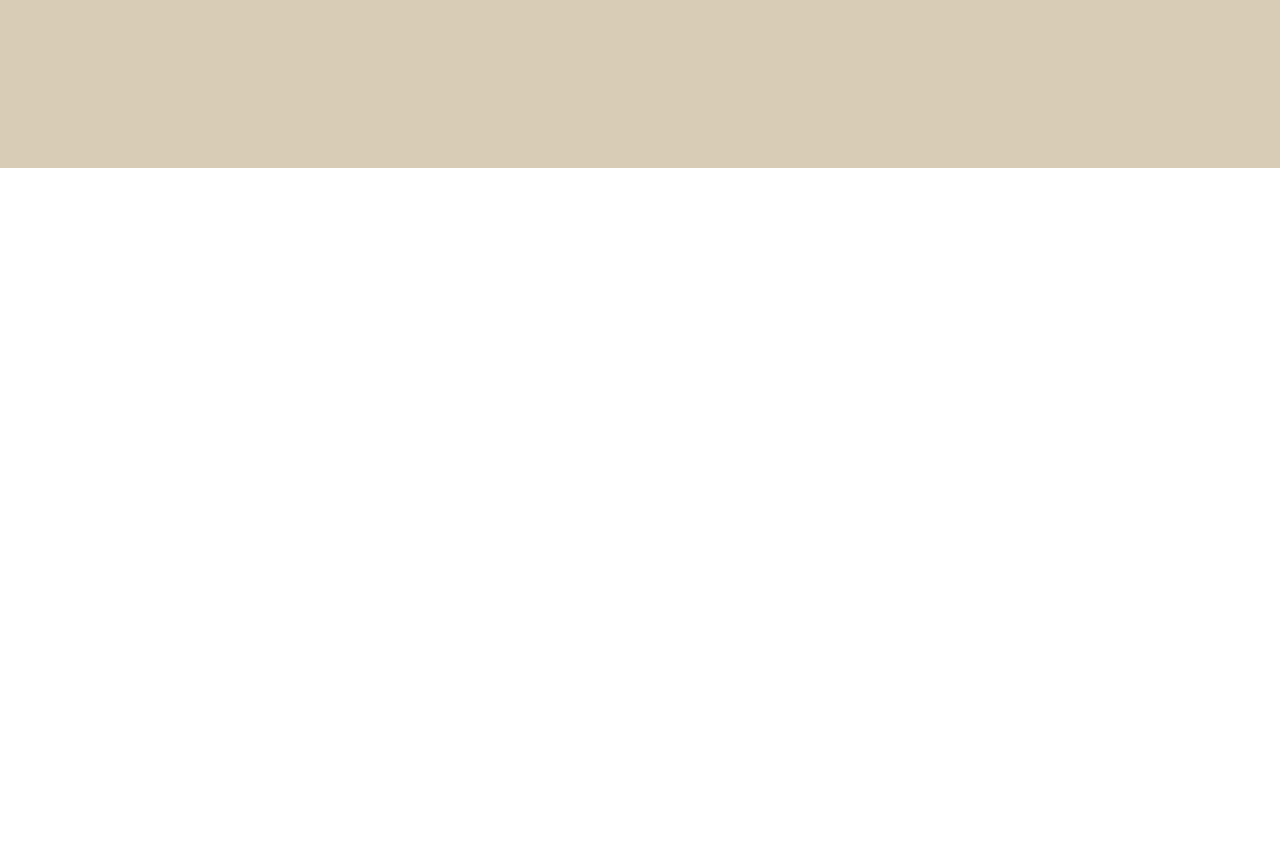
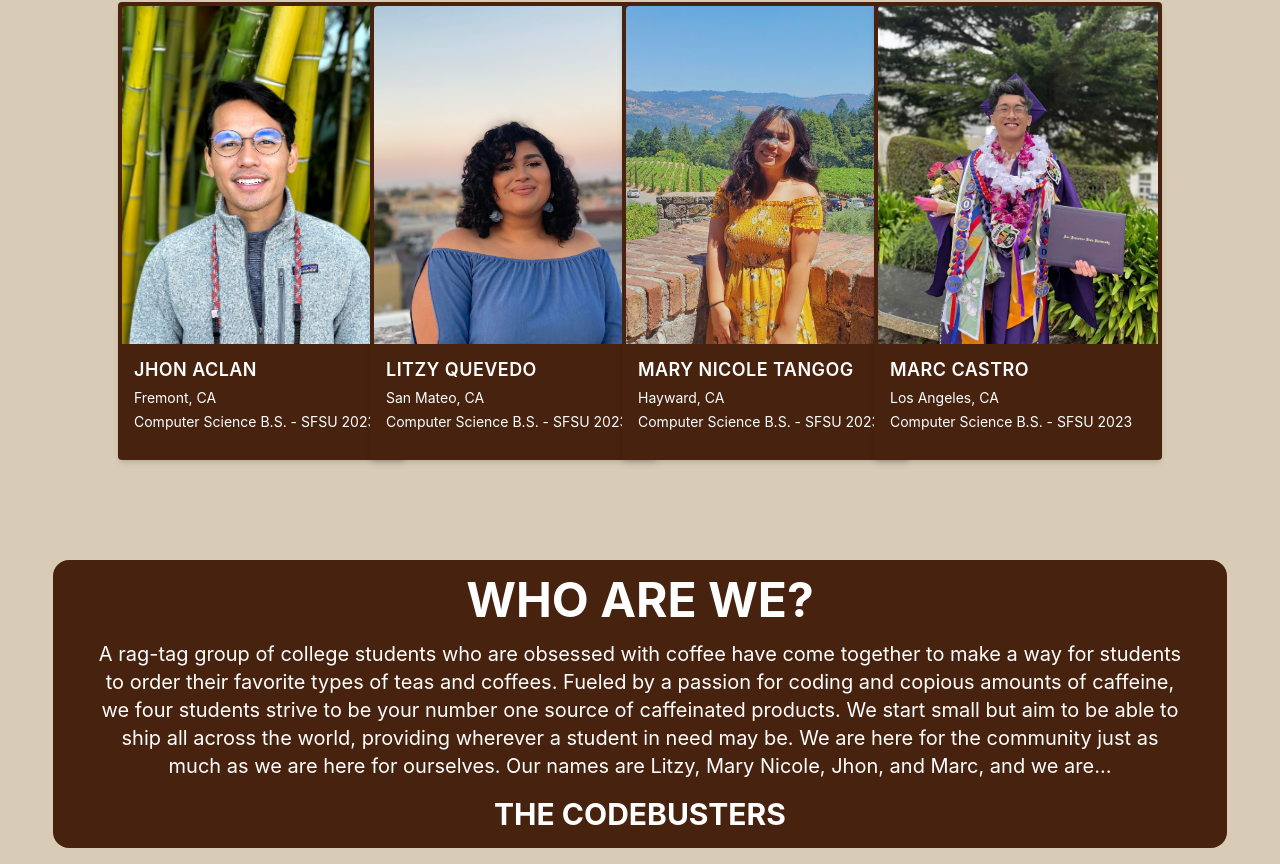
Before and after one commit to majocast/OnTheGrind-React, a React (Create React App) app in the folder client/: page / in a window 1280 px wide. Shown: the part 632-1496 px from the top of the page. Before the commit the page ends 800 px from the top, so only its background shows below. Built offline with nearby package versions, Linux system fonts and the light colour scheme.

Commit message:
project finished, moving on to launch prep

```diff
--- a/client/src/pages/About.js
+++ b/client/src/pages/About.js
@@ -1,38 +1,72 @@
-import React from 'react';
+import React, { useEffect, useState } from 'react';
+import { useLocation } from 'react-router-dom';
 import JhonImg from '../images/jhon-photo.jpg'
 import LitzyImg from '../images/litzy-photo.jpg'
 import NicoleImg from '../images/nicole-photo.jpg'
-import MarcImg from '../images/marc-photo.jpg'
+import MarcImg from '../images/alt-marc-photo.jpg'
+import MarcImg2 from '../images/marc-photo.jpg'
 
 const About = () => {
+  const location = useLocation();
+  const [reworkShow, setReworkShow] = useState(true);
+
+  useEffect(() => {
+    if(location.pathname === '/about') {
+      console.log('in about');
+      setReworkShow(true);
+    } else {
+      setReworkShow(false);
+    }
+  }, location.pathname);
+
+
   const team = [
-    {name: 'Jhon Aclan', major: 'Computer Science B.S.', college: 'SFSU Class of 2023', city: 'Fremont, CA', image: JhonImg},
-    {name: 'Litzy Quevedo', major: 'Computer Science B.S.', college: 'SFSU Class of 2023', city: 'San Mateo, CA', image: LitzyImg},
-    {name: 'Mary Nicole Tangog', major: 'Computer Science B.S.', college: 'SFSU Class of 2023', city: 'Hayward, CA', image: NicoleImg},
-    {name: 'Marc Castro', major: 'Computer Science B.S.', college: 'SFSU Class of 2023', city: 'Los Angeles, CA', image: MarcImg}
+    {name: 'Jhon Aclan', major: 'Computer Science B.S.', college: 'SFSU 2023', city: 'Fremont, CA', image: JhonImg},
+    {name: 'Litzy Quevedo', major: 'Computer Science B.S.', college: 'SFSU 2023', city: 'San Mateo, CA', image: LitzyImg},
+    {name: 'Mary Nicole Tangog', major: 'Computer Science B.S.', college: 'SFSU 2023', city: 'Hayward, CA', image: NicoleImg},
+    {name: 'Marc Castro', major: 'Computer Science B.S.', college: 'SFSU 2023', city: 'Los Angeles, CA', image: MarcImg}
   ];
 
   return (
-    <div className='animate-rise flex flex-col items-center justify-center w-screen py-10'>
+    <div className='animate-rise flex flex-col items-center justify-center w-full py-10'>
       <h1 className='uppercase text-5xl font-bold py-8 text-center'>The Team Behind The Grind</h1>
-      <div className='grid grid-cols-1 xs:grid-cols-1 sm:grid-cols-1 md:grid-cols-2 lg:grid-cols-4 gap-12 pb-8 w-3/4 my-10'>
+      <div className='grid grid-cols-1 xs:grid-cols-1 sm:grid-cols-1 md:grid-cols-2 lg:grid-cols-4 gap-12 pb-8 w-3/4 '>
         {team.map((member) => {
           return (
             <div className='flex flex-col justify-center items-center'>
-              <div className="bg-white w-72 h-full shadow-md rounded m-3">
+              <div className="border-4 border-[#47220f] bg-[#47220f] w-72 h-full shadow-md rounded m-3">
                 <div className="h-3/4 w-full">
                   <img className="w-full h-full object-cover rounded-t" src={member.image} alt={member.name} />
                 </div>
                 <div className="w-full h-1/4 m-3">
-                  <span className="text-lg font-semibold uppercase tracking-wide ">{member.name}</span>
-                  <p className="text-gray-600 text-sm leading-5 mt-1">{member.city}</p>
-                  <p className="text-gray-600 text-sm leading-5 mt-1">{member.major} - {member.college}</p>
+                  <span className="text-white text-lg font-semibold uppercase tracking-wide ">{member.name}</span>
+                  <p className="text-white text-sm leading-5 mt-1">{member.city}</p>
+                  <p className="text-white text-sm leading-5 mt-1">{member.major} - {member.college}</p>
                 </div>
               </div>
             </div>
           )
         })}
       </div>
+      {reworkShow ?
+      <section className='flex flex-col justify-center items-center bg-white p-6'>
+        <h1 className='uppercase text-5xl font-bold py-4 text-center'>The Man Behind The Rebuild</h1>
+        <div className="p-6 sm:p-12 dark:bg-gray-900 dark:text-gray-100 bg-[#d8ccb6] border-4 border-[#47220f] rounded-2xl w-5/6">
+          <div className="flex flex-col space-y-4 md:space-y-0 md:space-x-6 md:flex-row">
+            <img src={MarcImg2} alt="" className="self-center flex-shrink-0 w-24 h-24 border-2 border-[#47220f] rounded-full md:justify-self-start dark:bg-gray-500 dark:border-gray-700" />
+            <div className="flex flex-col">
+              <h4 className="text-lg font-semibold text-center md:text-left">Marc Castro</h4>
+              <p className="dark:text-gray-400">
+                My name is Marc Castro, and a year later my love for caffeinated drinks has not changed.
+                With that being said, I revisited this company website to remake and redesign the layout and functionality of our
+                website to highlight just how far we have come as owners and developers. With the power of the MERN Stack
+                (MongoDB, Express, React, and Node.js) and our supporters, we now have created a website that displays not only
+                our delicious coffee bean selection, but also what we, <span className='font-bold'>The Codebusters</span>, wake up to every morning... to a grind!
+              </p>
+            </div>
+          </div>
+        </div>
+      </section> : null}
     </div>
   )
 }
--- a/client/src/pages/Cart.js
+++ b/client/src/pages/Cart.js
@@ -1,7 +1,6 @@
 import React, {useState, useEffect} from 'react';
 import axios from 'axios';
 import { Link } from'react-router-dom';
-import { BsTrash } from 'react-icons/bs'
 import emptyCart from '../images/empty-cart.png';
 import arabicaImage from '../images/products/arabica.jpg';
 import bourbonImage from '../images/products/bourbon.jpg';
@@ -84,11 +83,53 @@ const Cart = () => {
             <h1 className='text-white'>Price Per Bag (USD)</h1>
           </div>
           {cart.map((product, index) => {
+            var productImg;
+            switch(product.item) {
+              case 'arabica':
+                productImg = arabicaImage;
+                break;
+              case 'bourbon':
+                productImg = bourbonImage;
+                break;
+              case 'excelsa':
+                productImg = excelsaImage;
+                break;
+              case 'french':
+                productImg = frenchImage;
+                break;
+              case 'geisha':
+                productImg = geishaImage;
+                break;
+              case 'liberica':
+                productImg = libericaImage;
+                break;
+              case 'robusta':
+                productImg = robustaImage;
+                break;
+              case 'typica':
+                productImg = typicaImage;
+                break;
+              case 'green':
+                productImg = greenImage;
+                break;
+              case 'herbal':
+                productImg = herbalImage;
+                break;
+              case 'white':
+                productImg = whiteImage;
+                break;
+              case 'rose':
+                productImg = roseImage;
+                break;
+              default:
+                productImg = '';
+            }
             return (
-              <div className='rounded-md bg-[#d8ccb6] grid grid-cols-4 p-4 mx-2 my-1'>
-                <h1 className='capitalize'>{product.item}</h1>
-                <h1>{product.weight}</h1>
-                <h1>{product.price}</h1>
+              <div className='rounded-md bg-[#d8ccb6] grid grid-cols-5 p-4 mx-2 my-1 gap-4 align-center justify-center'>
+                <img className='w-20' src={productImg} alt='product' />
+                <h1 className='flex flex-col capitalize justify-center'>{product.item}</h1>
+                <h1 className='flex flex-col justify-center'>{product.weight}</h1>
+                <h1 className='flex flex-col justify-center'>{product.price}</h1>
                 <button value={product._id} onClick={(e) => removeItem(e)}>remove</button>
               </div>
             )
--- a/client/src/pages/FAQ.js
+++ b/client/src/pages/FAQ.js
@@ -7,10 +7,10 @@ const FAQ = () => {
       <div className='flex flex-col w-4/5 gap-6'>
         <div className="block rounded-lg bg-white p-6 shadow-[0_2px_15px_-3px_rgba(0,0,0,0.07),0_10px_20px_-2px_rgba(0,0,0,0.04)] dark:bg-neutral-700">
           <h5 className="mb-2 text-xl font-medium leading-tight text-neutral-800 dark:text-neutral-50">
-            What type if payment do you accept?
+            What type of payment do you accept?
           </h5>
           <p className="mb-4 text-base text-neutral-600 dark:text-neutral-200">
-            We accept debit, credit, and paypal?
+            We accept debit, credit, and paypal.
           </p>
         </div>
         <div className="block rounded-lg bg-white p-6 shadow-[0_2px_15px_-3px_rgba(0,0,0,0.07),0_10px_20px_-2px_rgba(0,0,0,0.04)] dark:bg-neutral-700">
@@ -38,8 +38,8 @@ const FAQ = () => {
             What is inside the subscription boxes?
           </h5>
           <p className="mb-4 text-base text-neutral-600 dark:text-neutral-200">
-          You will be receiving 3 high quality products. Our subscription box contains 1 coffee of the of the month (different every month), 1 random
-          tea leaves, and 1 pack of coffee beans of of your choice.
+            You will be receiving 3 high quality products. Our subscription box contains 1 coffee of the of the month (different every month), 1 random
+            tea leaves, and 1 pack of coffee beans of of your choice.
           </p>
         </div>
       </div>
--- a/client/src/pages/Home.js
+++ b/client/src/pages/Home.js
@@ -1,12 +1,12 @@
 import React from 'react';
+import About from './About';
 import coffeevid from '../images/coffeevid.mp4';
 
 function Home() {
-
   return (
     <div className='anime-rise flex flex-col items-center justify-center w-full h-full'>
-      <section className='flex justify-center w-full bg-black'>
-        <video autoPlay loop muted>
+      <section className='flex justify-center bg-black w-full'>
+        <video className='' autoPlay loop muted>
           <source src={coffeevid} type="video/mp4" />
         </video>
       </section>
@@ -20,6 +20,19 @@ function Home() {
           roast date as possible.
         </p>
       </section>
+      <section className='w-full flex justify-center'>
+        <About />
+      </section>
+      <section className='rounded-2xl shadow-innder bg-[#47220f] my-4 py-4 flex-col h-full w-11/12 items-center text-center text-white'>
+        <h1 className='uppercase text-5xl font-bold'>Who Are We?</h1>
+        <p className='text-xl py-4 px-10'>A rag-tag group of college students who are obsessed with coffee have come together to make a
+        way for students to order their favorite types of teas and coffees. Fueled by a passion for coding and copious amounts of caffeine,
+        we four students strive to be your number one source of caffeinated products. We start small but aim to be able to ship all across
+        the world, providing wherever a student in need may be. We are here for the community just as much as we are here for ourselves.
+        Our names are Litzy, Mary Nicole, Jhon, and Marc, and we are...
+        </p>
+        <h2 className='uppercase text-3xl font-bold'>The Codebusters</h2>
+      </section>
     </div>
 
   );
--- a/client/src/pages/IndivProduct.js
+++ /dev/null
@@ -1,16 +0,0 @@
-import React from 'react';
-import { useLocation } from 'react-router-dom';
-
-function IndivProduct() {
-  const location = useLocation();
-  const productDetails = location.state;
-  console.log("indiv product");
-  console.log(productDetails);
-  return (
-    <div>
-
-    </div>
-  );
-}
-
-export default IndivProduct;
```
Also changed, not shown: client/src/images/alt-marc-photo.jpg (added), 1 other file (tests, documents, lock files or other folders).
